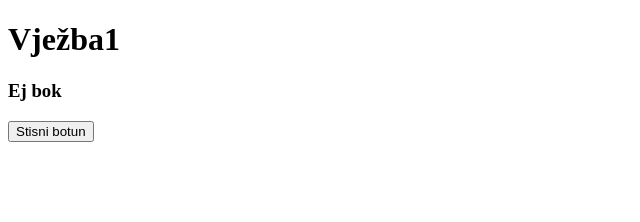
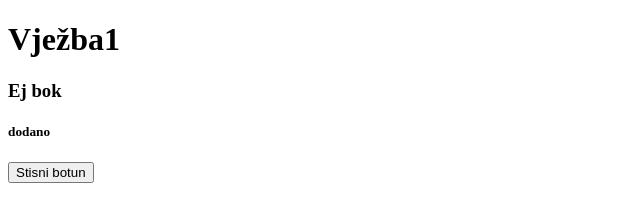
Before and after one commit to barbara3210/Vjezba1, a plain HTML site: page index.html in a window 1280 px wide. Shown: the whole page, without its empty margins (0-640 px from the left). Drawn offline with Linux system fonts and the light colour scheme.

Commit message:
Update index.html

```diff
--- a/index.html
+++ b/index.html
@@ -11,6 +11,7 @@
 <body>
     <h1>Vježba1</h1>
     <h3>Ej bok</h3>
+    <h5>dodano</h5>
     <button>Stisni botun</button>
 </body>
 </html>
```
